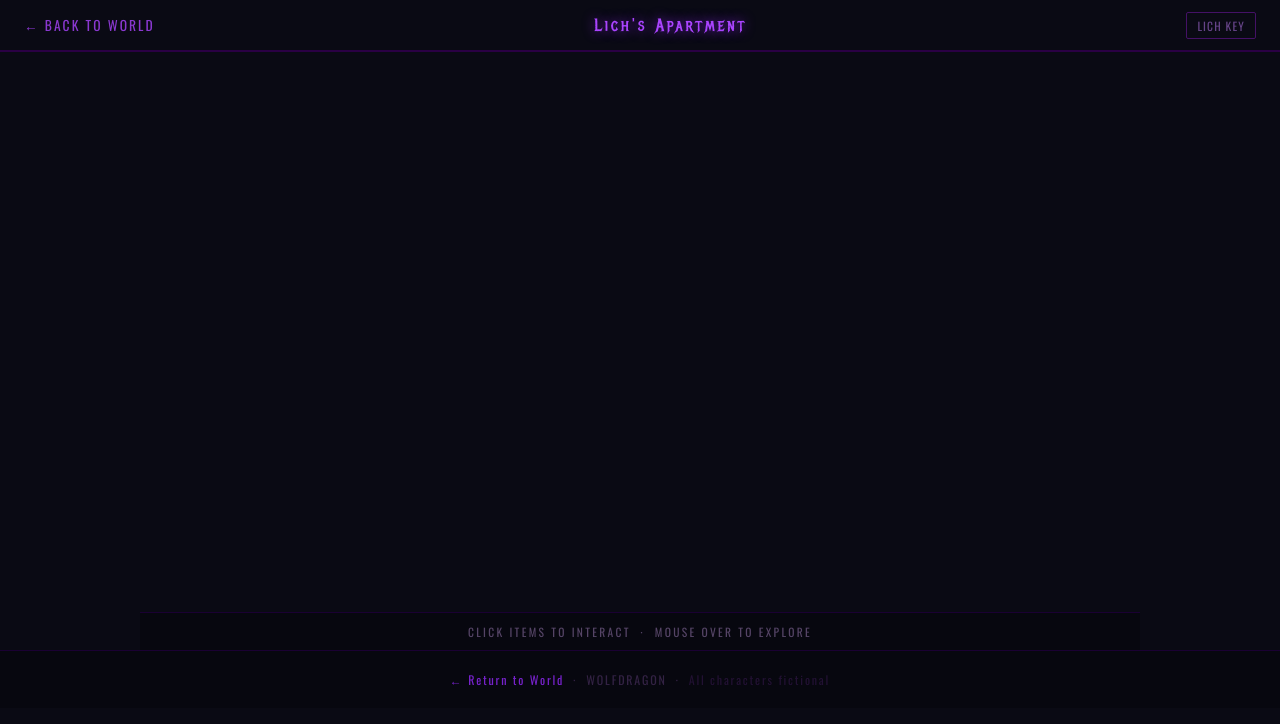
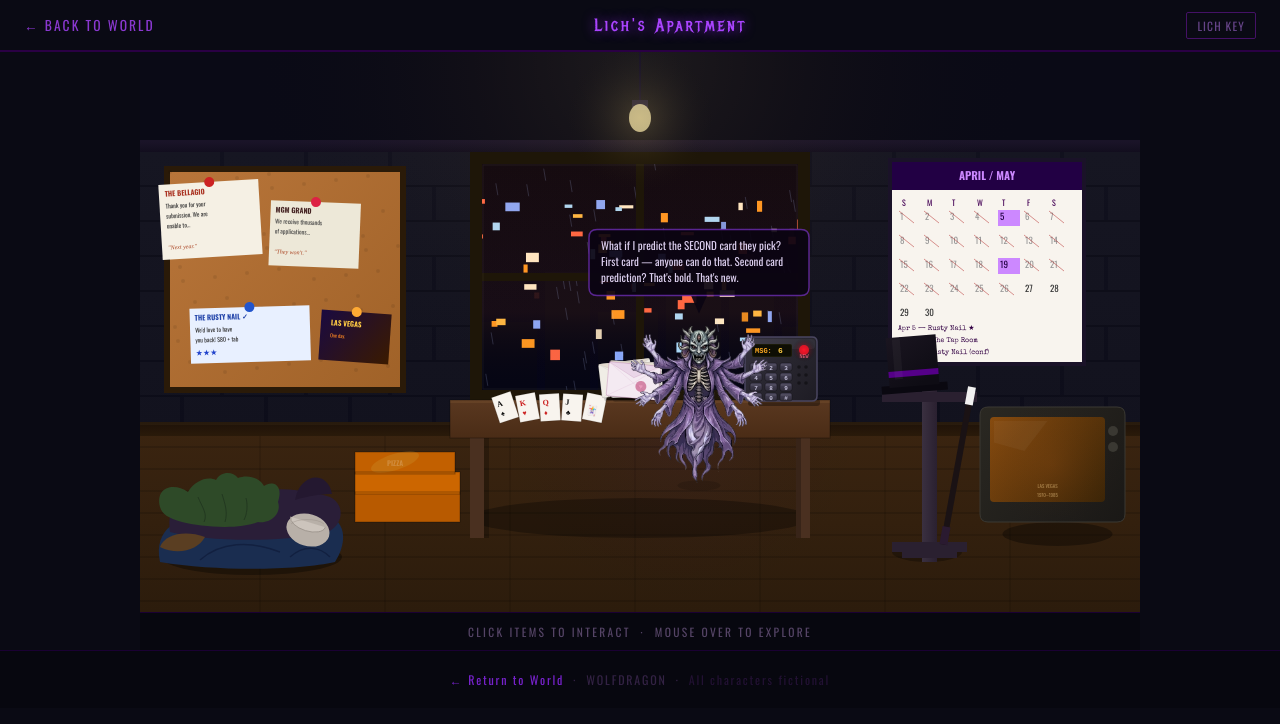
Before and after one commit to diapeydaddy/wolfdragon-website, a website: page public/lich.html in a window 1280 px wide. Drawn offline with nearby package versions, Linux system fonts and the light colour scheme.

Commit message:
Fix speech deck init order — shuffleDeck was called before SPEECHES defined
Move shuffleDeck() definition and initial deck build to after the SPEECHES
array so it isn't referencing an undefined variable on page load.

Co-Authored-By: Claude Sonnet 4.6 <noreply@anthropic.com>

```diff
--- a/public/lich.html
+++ b/public/lich.html
@@ -559,18 +559,9 @@
     let lichTelePhase = 0;    // 0=fading out, 1=fading in
     let speechTimer = 0;
     const SPEECH_INTERVAL = 540; // ~9 seconds at 60fps
-    // Shuffle speech indices so every line is heard before any repeats
-    function shuffleDeck() {
-      const arr = SPEECHES.map((_, i) => i);
-      for (let i = arr.length - 1; i > 0; i--) {
-        const j = Math.floor(Math.random() * (i + 1));
-        [arr[i], arr[j]] = [arr[j], arr[i]];
-      }
-      return arr;
-    }
-    let speechDeck = shuffleDeck();
+    let speechDeck = [];
     let speechDeckPos = 0;
-    let speechIdx = speechDeck[0];
+    let speechIdx = 0;
     let vmIndex = 0;          // which voicemail to show next
     let envIndex = 0;         // which envelope to show next
 
@@ -677,6 +668,18 @@
       // The sweater
       "I still have Dani's mom's Christmas sweater. The green one with the little reindeer. I am keeping it. It is mine now. She will have to pry it from my cold, undead hands. It is a genuinely very nice sweater.",
     ];
+
+    // Shuffle speech indices after SPEECHES is defined
+    function shuffleDeck() {
+      const arr = SPEECHES.map((_, i) => i);
+      for (let i = arr.length - 1; i > 0; i--) {
+        const j = Math.floor(Math.random() * (i + 1));
+        [arr[i], arr[j]] = [arr[j], arr[i]];
+      }
+      return arr;
+    }
+    speechDeck = shuffleDeck();
+    speechIdx  = speechDeck[0];
 
     // ── CLICK ZONES (logical coords, scale handled on click) ───
     const ZONES = [
```
